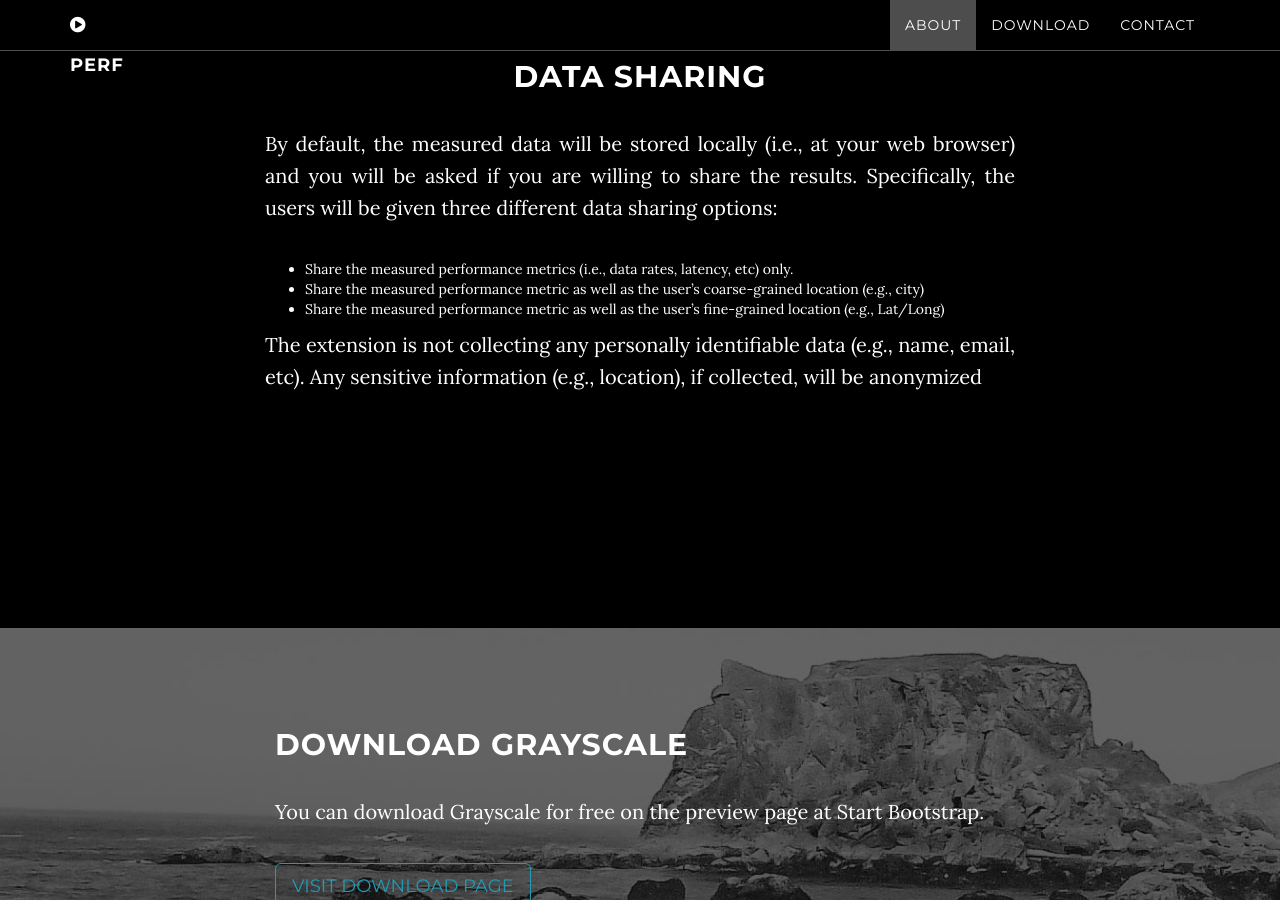
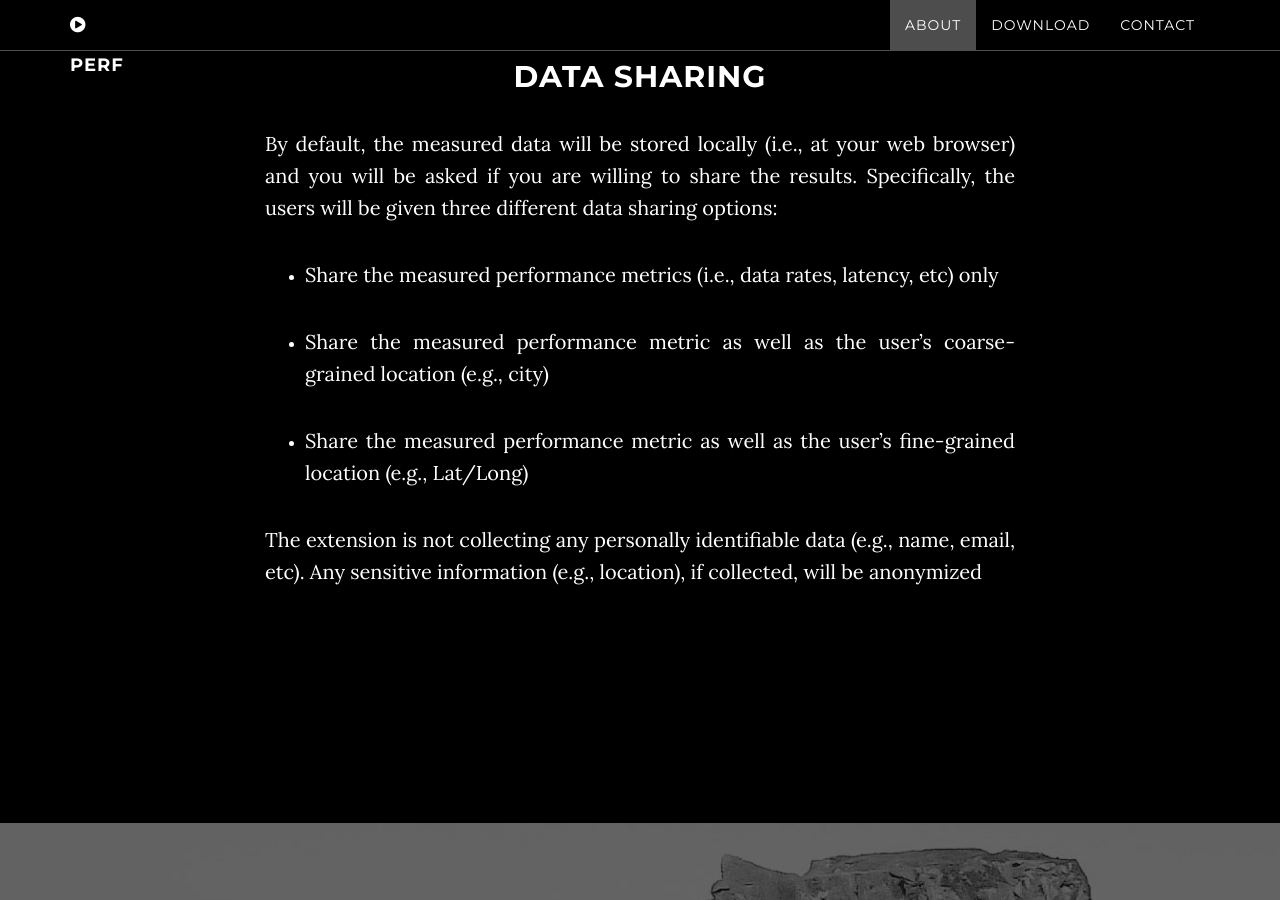
Before and after one commit to socsys/measurements, a Jekyll site: the page built from index.html, in a window 1280 px wide and 900 px high, scrolled down 1809 px. Built offline with Jekyll 4.4.1, drawn with Linux system fonts in a browser that asks for light colours.

```diff
--- a/_includes/about.html
+++ b/_includes/about.html
@@ -49,9 +49,9 @@
 
               <p> By default, the measured data will be stored locally (i.e., at your web browser) and you will be asked if you are willing to share the results. Specifically, the users will be given three different data sharing options:  <p1>
                 <ul>
-                  <li>Share the measured performance metrics (i.e., data rates, latency, etc) only. </li>
-                  <li>Share the measured performance metric as well as the user’s coarse-grained location (e.g., city)  </li>
-                  <li>Share the measured performance metric as well as the user’s fine-grained location (e.g., Lat/Long)  </li>
+                  <li><p>Share the measured performance metrics (i.e., data rates, latency, etc) only</p> </li>
+                  <li><p>Share the measured performance metric as well as the user’s coarse-grained location (e.g., city)</p>  </li>
+                  <li><p>Share the measured performance metric as well as the user’s fine-grained location (e.g., Lat/Long)</p>  </li>
                 </ul>
 
               <p> The extension is not collecting any personally identifiable data (e.g., name, email, etc). Any sensitive information (e.g., location), if collected, will be anonymized </p>
```
